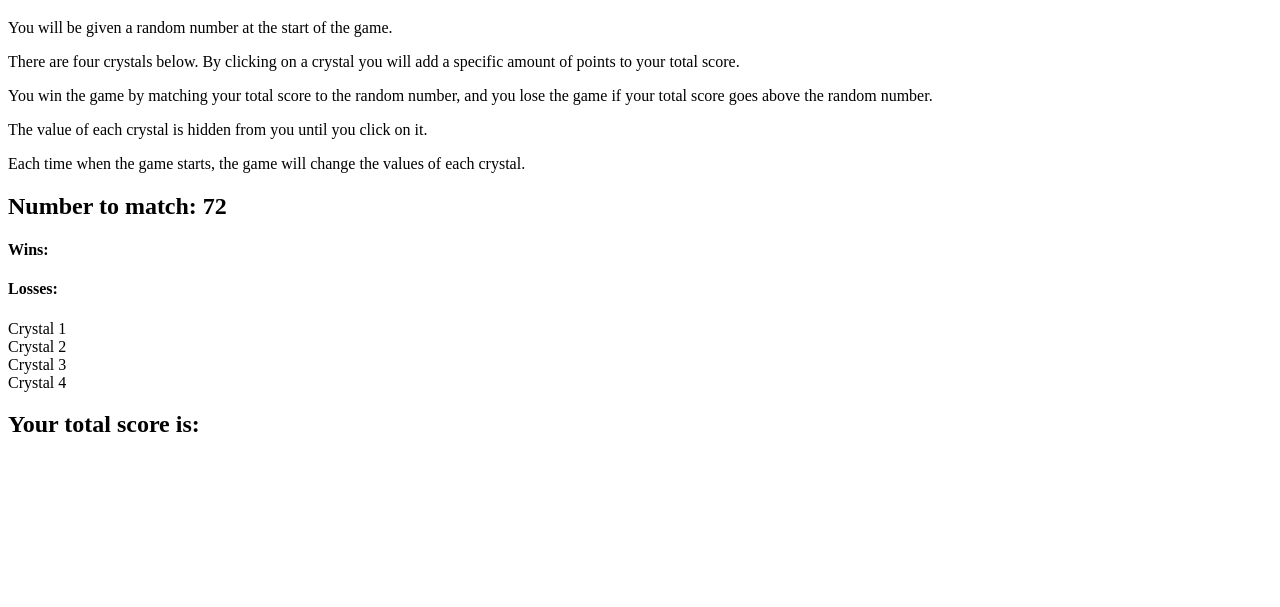
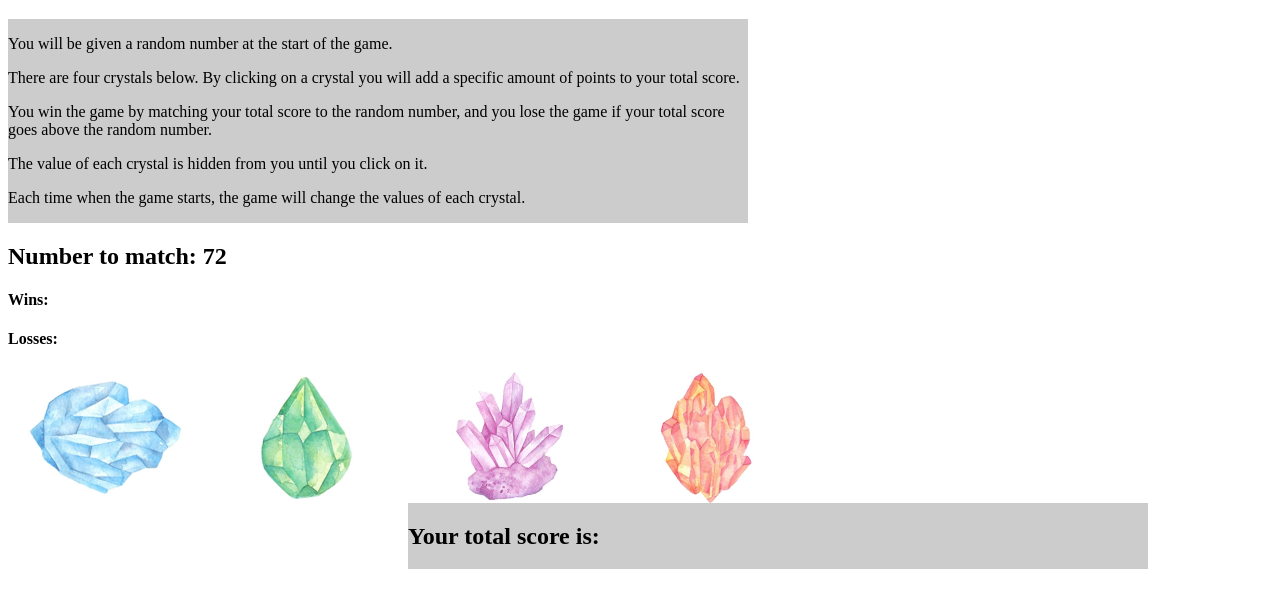
Before and after one commit to MelEKn/unit-4-game, a plain HTML site: page index.html in a window 1280 px wide. Shown: the part 61-668 px from the top of the page. Drawn offline with nearby package versions, Linux system fonts and the light colour scheme.

Commit message:
used jQuery to put crystal images in html and css to do basic formatting

```diff
--- a/assets/css/style.css
+++ b/assets/css/style.css
@@ -0,0 +1,11 @@
+.crystal{
+    width: 200px;
+    float: left;
+
+}
+
+.container{
+    overflow: auto;
+    background-color: #cccccc;
+    width: 740px;
+}
--- a/assets/javascript/game.js
+++ b/assets/javascript/game.js
@@ -11,3 +11,8 @@ for(var i=0; i<4; i++){
     crystalNums[i] = Math.floor(Math.random() * 11 + 1);
     console.log("crystalNums[" + i + "] is " + crystalNums[i]);
 }
+
+$("#crystal1").html("<img class='crystal' src='assets/images/bluecrystal.jpg' />");
+$("#crystal2").html("<img class='crystal' src='assets/images/greencrystal.jpg' />");
+$("#crystal3").html("<img class='crystal' src='assets/images/pinkcrystal.jpg' />");
+$("#crystal4").html("<img class='crystal' src='assets/images/redorangecrystal.jpg' />");
```
Also changed, not shown: index.html (+2 -0 lines).
